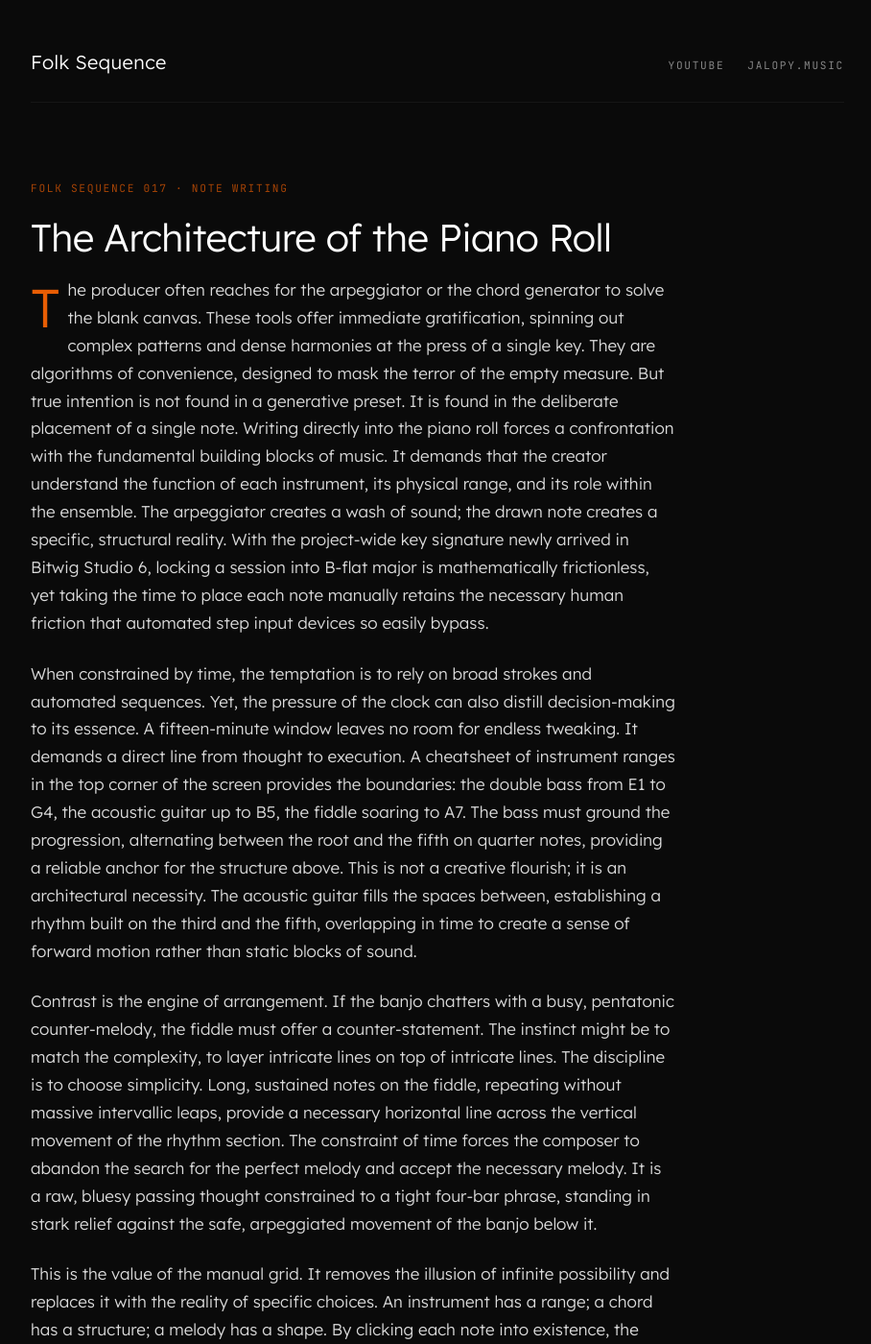
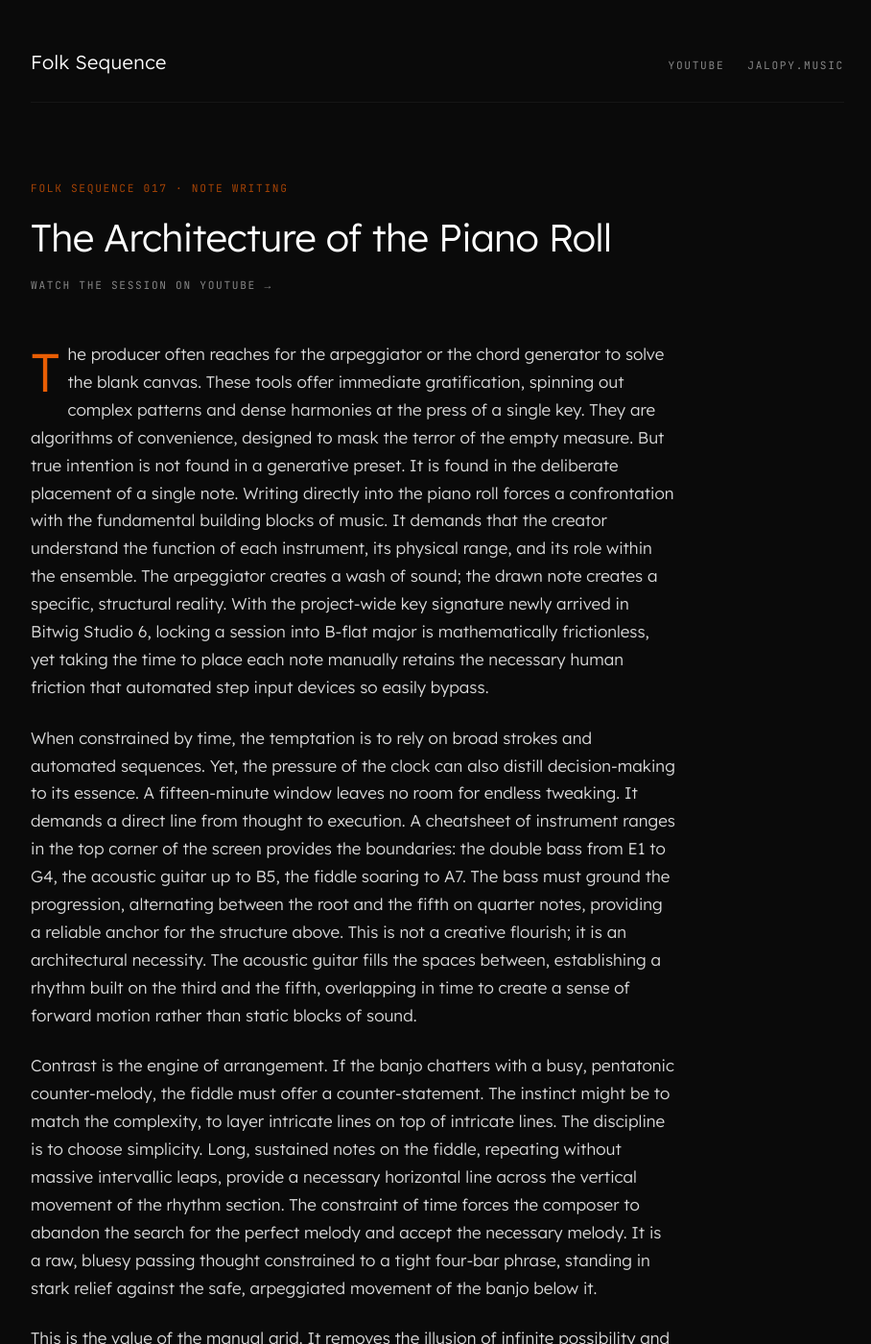
Before and after one commit to folk-sequence/folk-sequence.github.io, a Jekyll site: the page built from 017-the-architecture-of-the-piano-roll.md, in a window 1280 px wide and 1400 px high. Shown: the whole window at 96% size, without its empty margins (184-1092 px from the left). Built offline with Jekyll 4.4.1, drawn with Linux system fonts in a browser that asks for light colours; part of the change alters nothing that is shown.

Commit message:
Add YouTube link to 017-the-architecture-of-the-piano-roll.md

```diff
--- a/017-the-architecture-of-the-piano-roll.md
+++ b/017-the-architecture-of-the-piano-roll.md
@@ -4,6 +4,7 @@ title: "The Architecture of the Piano Roll"
 episode: "017"
 topic: "note writing"
 description: "The Architecture of the Piano Roll — companion essay for Folk Sequence 017"
+youtube: "https://youtu.be/IAavVYPrBuM"
 ---
 
 The producer often reaches for the arpeggiator or the chord generator to solve the blank canvas. These tools offer immediate gratification, spinning out complex patterns and dense harmonies at the press of a single key. They are algorithms of convenience, designed to mask the terror of the empty measure. But true intention is not found in a generative preset. It is found in the deliberate placement of a single note. Writing directly into the piano roll forces a confrontation with the fundamental building blocks of music. It demands that the creator understand the function of each instrument, its physical range, and its role within the ensemble. The arpeggiator creates a wash of sound; the drawn note creates a specific, structural reality. With the project-wide key signature newly arrived in Bitwig Studio 6, locking a session into B-flat major is mathematically frictionless, yet taking the time to place each note manually retains the necessary human friction that automated step input devices so easily bypass.
```
